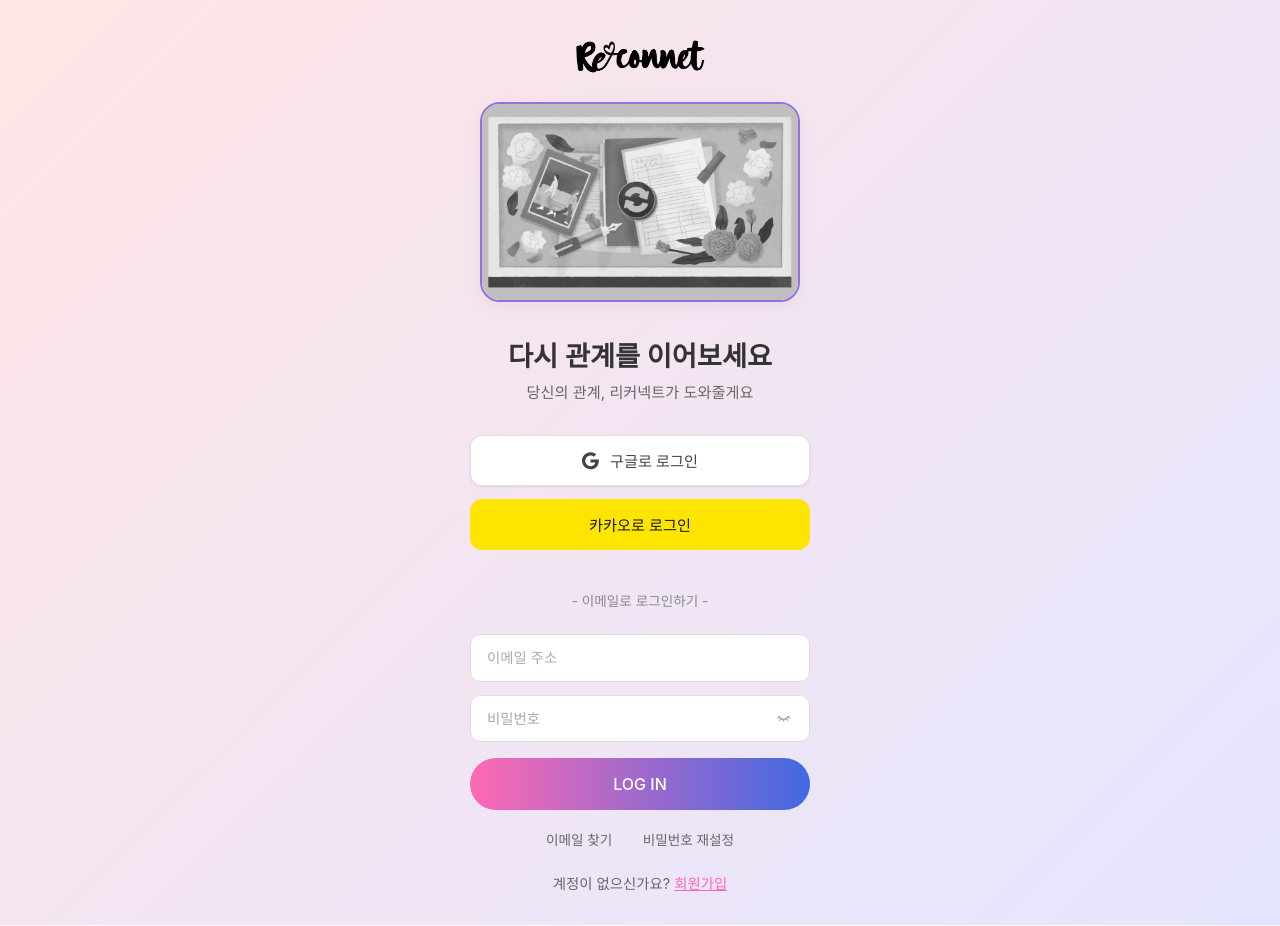
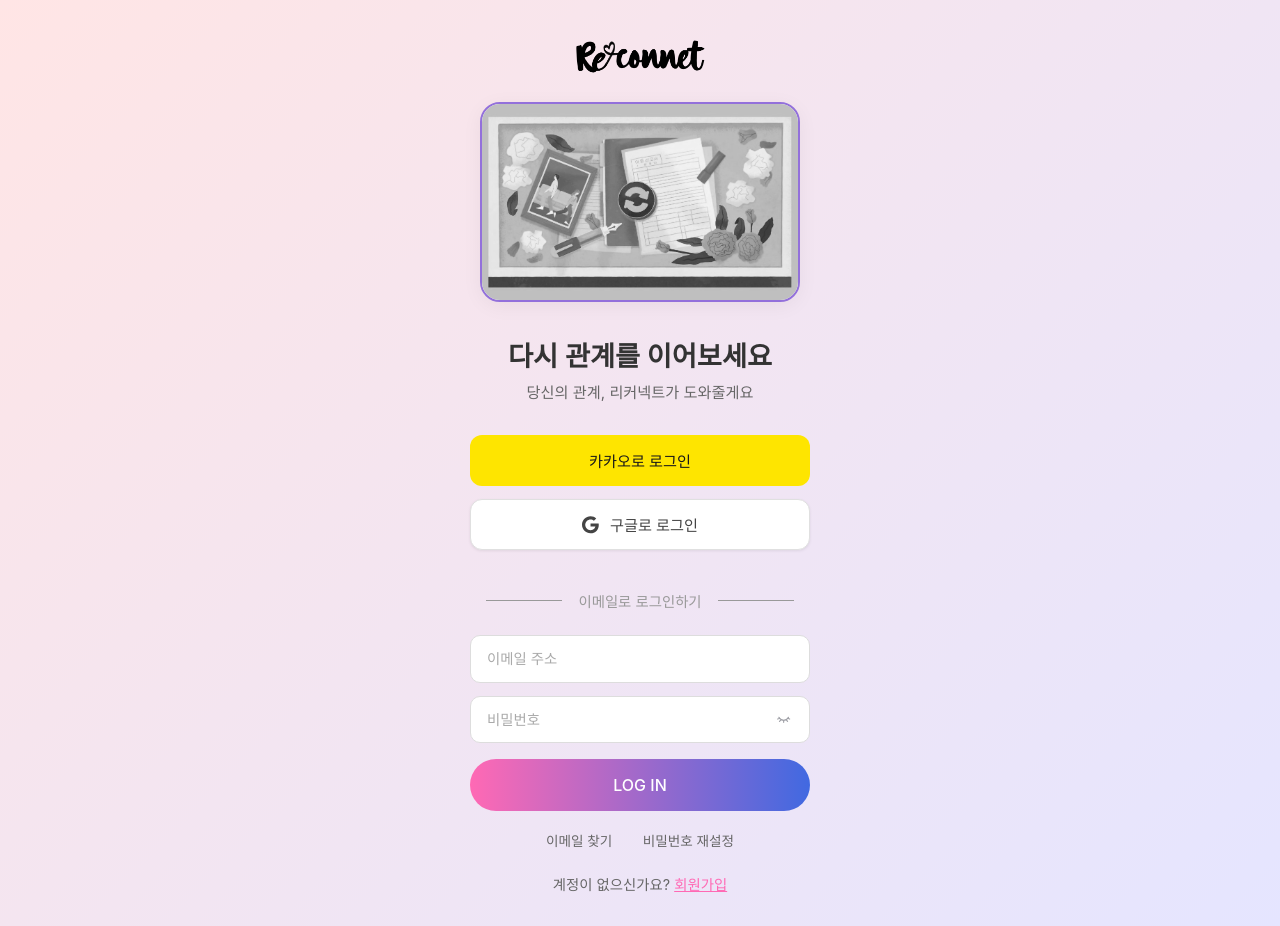
Before and after one commit to gitit-emkoo/reconnect, a React (Vite) app: page / in a window 1280 px wide. Built offline with nearby package versions, Linux system fonts and the light colour scheme; no server answers.

Commit message:
style:이메일로 로그인하기 텍스트 양옆에 선 추가(스타일컴포넌트의 비포애프터 사용)

```diff
--- a/src/pages/RegisterPage.tsx
+++ b/src/pages/RegisterPage.tsx
@@ -79,7 +79,7 @@ const Divider = styled.div`
     content: '';
     flex: 1;
     height: 1px;
-    background: #eee;
+    background: #999;
     margin: 0 1rem;
   }
 `;
--- a/src/pages/WelcomePage.tsx
+++ b/src/pages/WelcomePage.tsx
@@ -118,13 +118,24 @@ const SocialLoginButtonStyled = styled.button<{ $isKakao?: boolean }>`
 
 
 const DividerTextStyled = styled.p`
-  font-size: 0.85rem;
-  color: #888;
+  font-size: 0.9rem;
+  color: #999;
   text-align: center;
   margin-top: 1.5rem;
   margin-bottom: 1.5rem;
   width: 100%;
   max-width: 340px;
+  display: flex;
+  align-items: center;
+
+  &::before,
+  &::after {
+    content: '';
+    flex: 1;
+    height: 1px;
+    background: #999;
+    margin: 0 1rem;
+  }
 `;
 
 const FormWrapper = styled.form`
@@ -302,15 +313,11 @@ const WelcomePage: React.FC = () => {
     setGoogleError('');
     try {
       const response = await axiosInstance.post('/auth/login', data);
-
-      if (response.data.accessToken && response.data.user) {
-        console.log('--- 로그인 성공 ---');
-        console.log('사용자 정보:', response.data.user);
-        console.log('액세스 토큰:', response.data.accessToken);
-        console.log('--------------------');
-
+      if (response.data.accessToken) {
         localStorage.setItem('accessToken', response.data.accessToken);
-        setUser(response.data.user);
+        if (response.data.user) {
+          setUser(response.data.user);
+        }
         reset();
         navigate('/dashboard', { replace: true });
       } else {
@@ -388,12 +395,12 @@ const WelcomePage: React.FC = () => {
       <Subtitle>당신의 관계, 리커넥트가 도와줄게요</Subtitle>
 
       <SocialLoginButtonContainer>
+        <SocialLoginButton isKakao onClick={handleKakaoLogin}>
+          카카오로 로그인
+        </SocialLoginButton>
         <SocialLoginButton onClick={() => googleLogin()}>
           <FontAwesomeIcon icon={faGoogle} className="fa-google" />
           구글로 로그인
-        </SocialLoginButton>
-        <SocialLoginButton onClick={handleKakaoLogin} isKakao>
-          카카오로 로그인
         </SocialLoginButton>
       </SocialLoginButtonContainer>
 
@@ -406,7 +413,7 @@ const WelcomePage: React.FC = () => {
         </GeneralErrorMessage>
       }
 
-      <DividerTextStyled>- 이메일로 로그인하기 -</DividerTextStyled>
+      <DividerTextStyled>이메일로 로그인하기</DividerTextStyled>
 
       <FormWrapper onSubmit={handleSubmit(onSubmitEmailLogin)}>
         <InputWrapper>
```
Also changed, not shown: src/pages/FindEmail.tsx (line endings or trailing spaces), src/pages/MyPage.tsx (line endings or trailing spaces).
